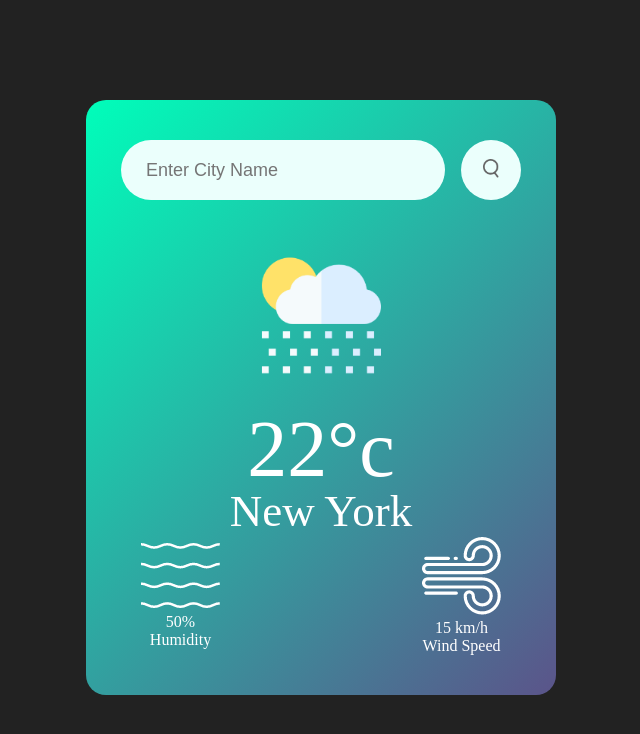
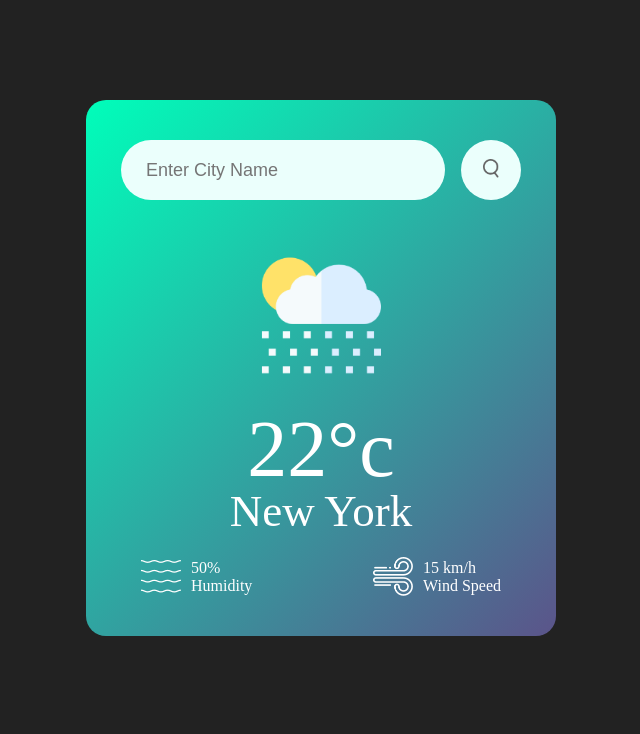
Before and after one commit to KevinLucasG/Weather, a plain HTML site: page index.html in a window 1280 px wide. Shown: the whole page, without its empty margins (319-959 px from the left). Drawn offline with Linux system fonts and the light colour scheme.

Commit message:
Adapted the icons

```diff
--- a/style.css
+++ b/style.css
@@ -75,3 +75,15 @@ body {
   justify-content: space-between;
   padding: 0 20px;
 }
+
+.col {
+  display: flex;
+  align-items: center;
+  text-align: left;
+  margin-top: 20px;
+}
+
+.col img {
+  width: 40px;
+  margin-right: 10px;
+}
```
